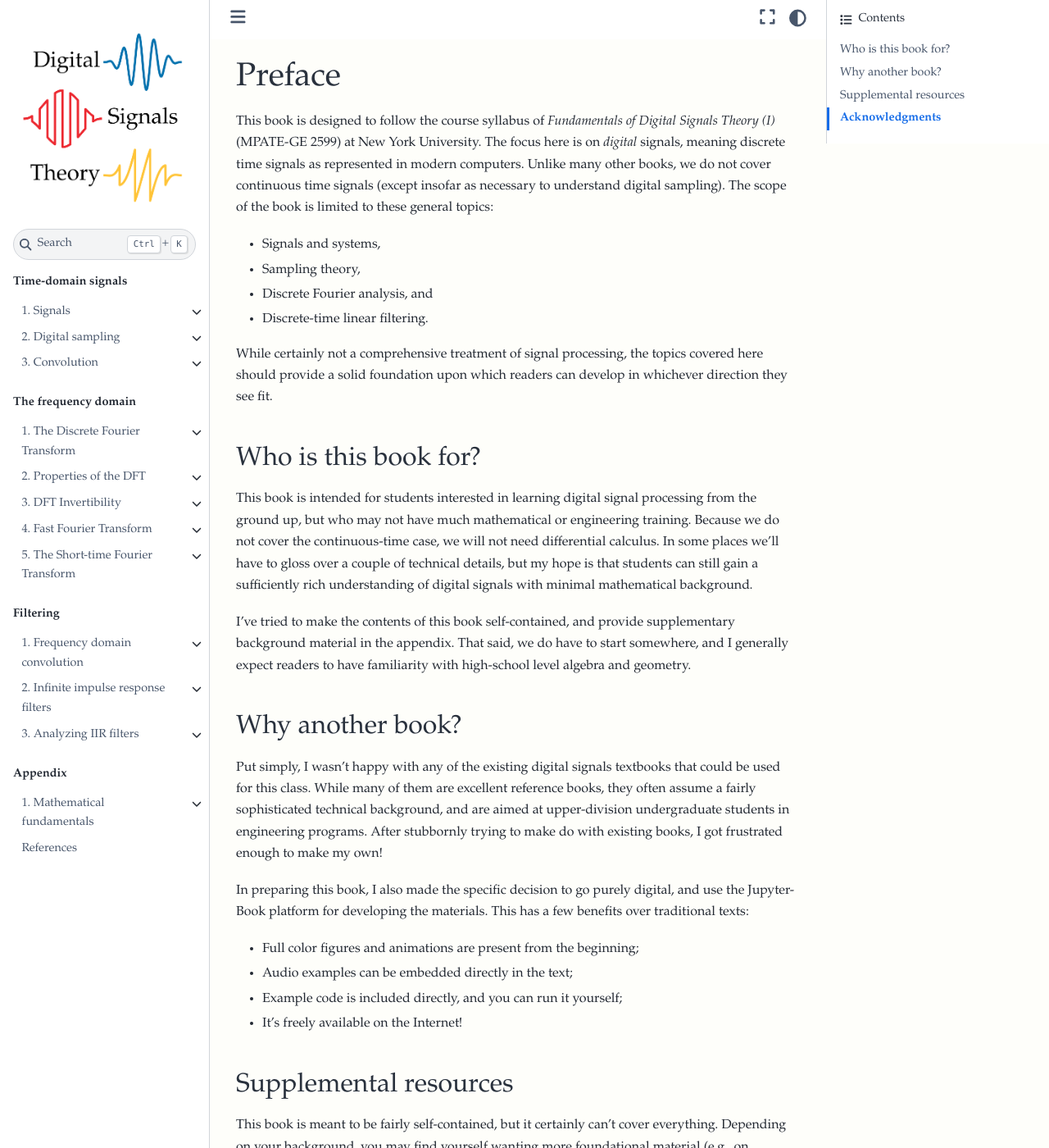
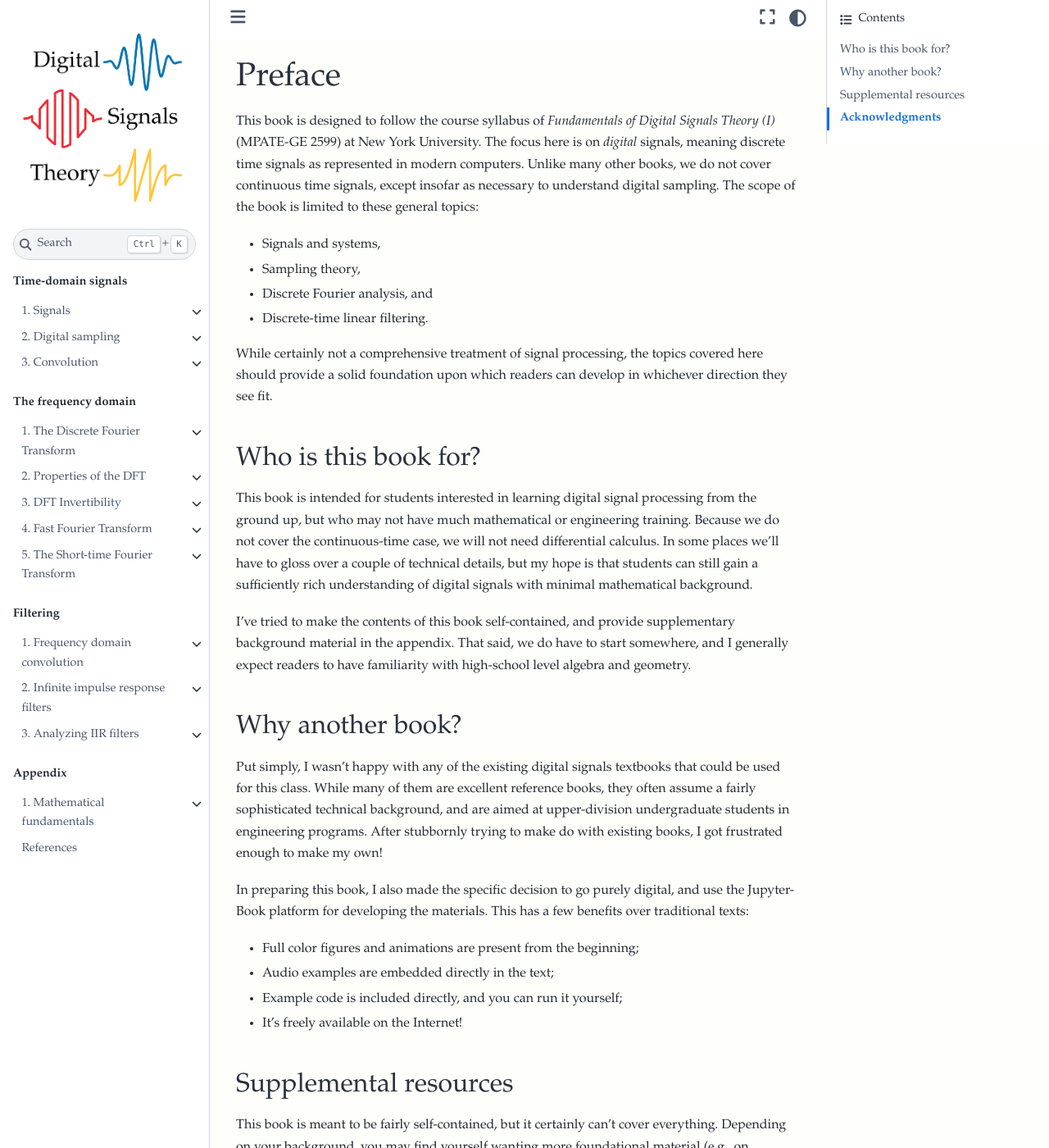
Before and after one commit to bmcfee/dstbook, a Jupyter Book: the page built from content/intro.md, in a window 1280 px wide and 1400 px high. Shown: the whole window at 82% size. Built offline with Jupyter Book 1.0.4 settings and Sphinx 7.4.7 and the Sphinx Book theme 1.1.4, drawn with Linux system fonts in a browser that asks for light colours; pages that are not in the unit, such as notebooks, are missing from menus; cross-references to code outside the pages are shown as plain code; some of the changed text lies outside the part shown.

```diff
--- a/content/intro.md
+++ b/content/intro.md
@@ -2,22 +2,20 @@
 
 This book is designed to follow the course syllabus of *Fundamentals of Digital Signals Theory (I)* (MPATE-GE 2599) at New York University.
 The focus here is on *digital* signals, meaning discrete time signals as represented in modern computers.
-Unlike many other books, we do not cover continuous time signals (except insofar as necessary to understand digital sampling).
+Unlike many other books, we do not cover continuous time signals, except insofar as necessary to understand digital sampling.
 The scope of the book is limited to these general topics:
 * Signals and systems,
 * Sampling theory,
 * Discrete Fourier analysis, and
 * Discrete-time linear filtering.
 
-While certainly not a comprehensive treatment of signal processing, the topics covered here should provide a solid foundation upon which readers can develop in whichever direction
-they see fit.
+While certainly not a comprehensive treatment of signal processing, the topics covered here should provide a solid foundation upon which readers can develop in whichever direction they see fit.
 
 ## Who is this book for?
 
 This book is intended for students interested in learning digital signal processing from the ground up, but who may not have much mathematical or engineering training.
 Because we do not cover the continuous-time case, we will not need differential calculus.
-In some places we'll have to gloss over a couple of technical details, but my hope is that students can still gain a sufficiently rich understanding of digital signals with minimal
-mathematical background.
+In some places we'll have to gloss over a couple of technical details, but my hope is that students can still gain a sufficiently rich understanding of digital signals with minimal mathematical background.
 
 I've tried to make the contents of this book self-contained, and provide supplementary background material in the appendix.
 That said, we do have to start somewhere, and I generally expect readers to have familiarity with high-school level algebra and geometry.
@@ -25,15 +23,14 @@
 ## Why another book?
 
 Put simply, I wasn't happy with any of the existing digital signals textbooks that could be used for this class.
-While many of them are excellent reference books, they often assume a fairly sophisticated technical background, and are aimed at upper-division undergraduate students in
-engineering programs.
+While many of them are excellent reference books, they often assume a fairly sophisticated technical background, and are aimed at upper-division undergraduate students in engineering programs.
 After stubbornly trying to make do with existing books, I got frustrated enough to make my own!
 
 In preparing this book, I also made the specific decision to go purely digital, and use the Jupyter-Book platform for developing the materials.
 This has a few benefits over traditional texts:
 
 - Full color figures and animations are present from the beginning;
-- Audio examples can be embedded directly in the text;
+- Audio examples are embedded directly in the text;
 - Example code is included directly, and you can run it yourself;
 - It's freely available on the Internet!
 
```
Also changed, not shown: other parts of content/intro.md (+1 -5 lines), content/ch01-signals/Acoustics.ipynb, 1 other file.
